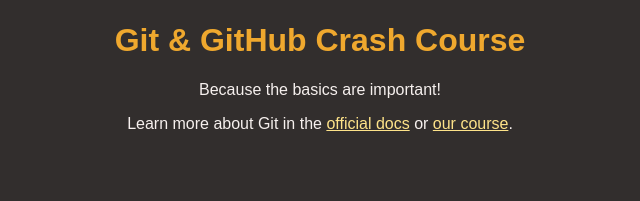
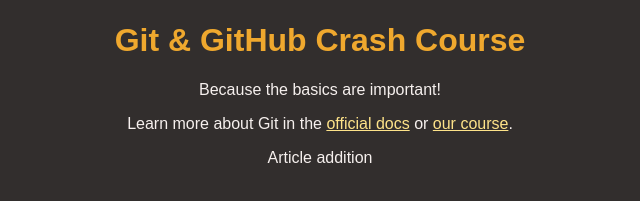
Before and after one commit to EdosOs/gitTest, a plain HTML site: page index.html in a window 1280 px wide. Shown: the part 147-348 px from the top of the page, without its empty margins (320-960 px from the left). Drawn offline with Linux system fonts and the light colour scheme.

Commit message:
Added article

```diff
--- a/index.html
+++ b/index.html
@@ -20,6 +20,7 @@
           <a href="https://git-scm.com/book/en/v2">official docs</a> or
           <a href="https://acad.link/git">our course</a>.
         </p>
+        <article>Article addition</article>
       </section>
     </main>
   </body>
```
